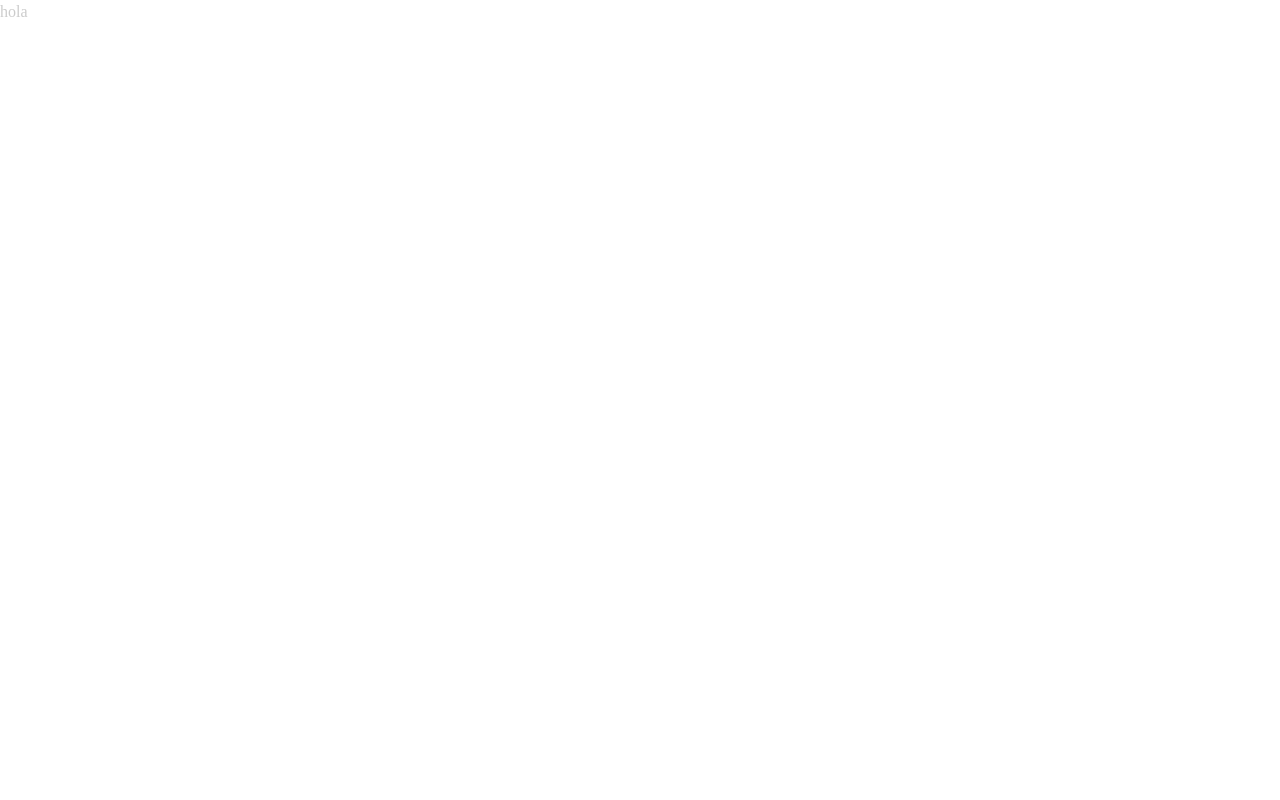
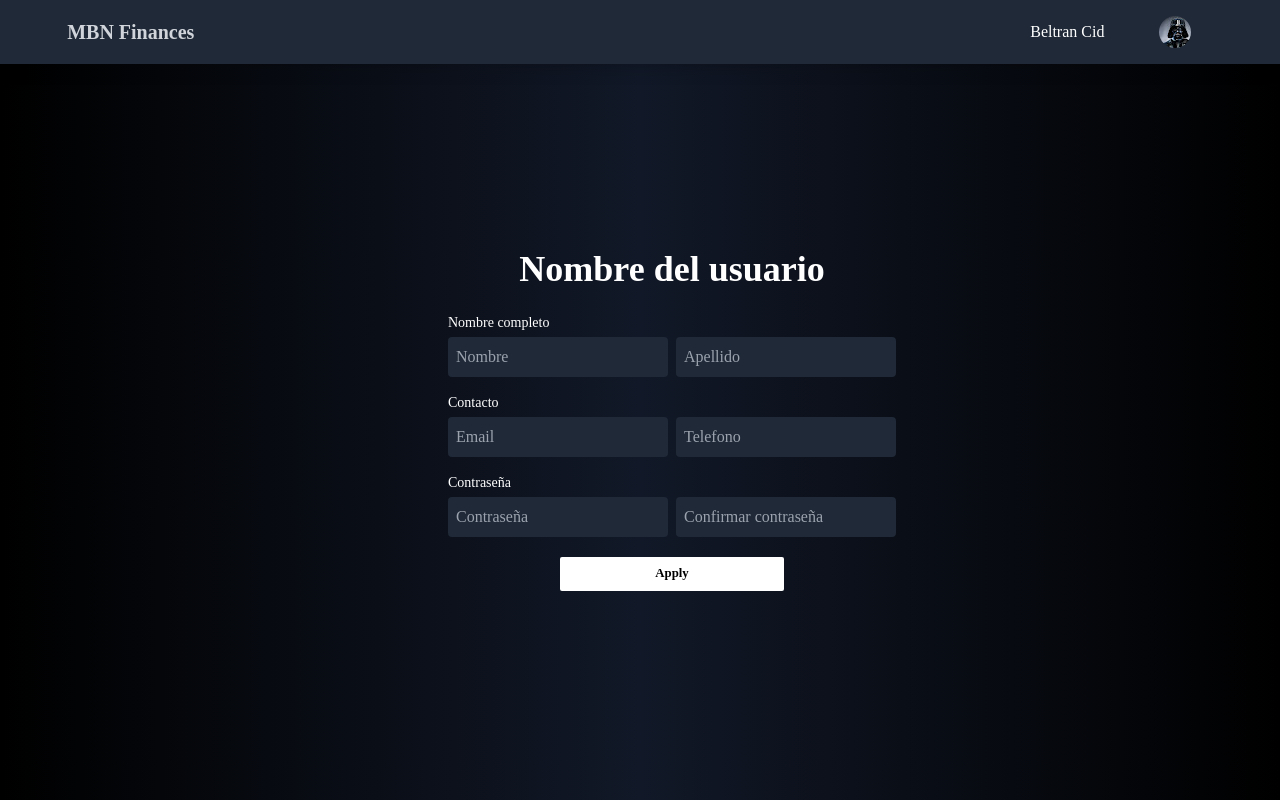
Before and after one commit to Beltru/MBN-Finances-Front-End, a Next.js app in the folder mbn/: page /settings in a window 1280 px wide. Built offline with nearby package versions, Linux system fonts and the light colour scheme; a web font is replaced by a local one.

Commit message:
creacion de settings

```diff
--- a/mbn/app/settings/page.jsx
+++ b/mbn/app/settings/page.jsx
@@ -1,14 +1,107 @@
 "use client"
 
+import Navbar from "../../components/Nav-set";
 import { useState } from "react";
 import Image from "next/image";
+import "./sett.css"
+
 
 export default function Settings() {
+  const [username, setUsername] = useState("Nombre del usuario");
+  const [firstName, setFirstName] = useState("");
+  const [lastName, setLastName] = useState("");
+  const [email, setEmail] = useState("");
+  const [phone, setPhone] = useState("");
+  const [password, setPassword] = useState("");
+  const [confirmPassword, setConfirmPassword] = useState("");
 
     return (
-      <div>
-        hola
+      <div className="pt-20 p-8 h-[100vh] bg-gradient-to-r from-black via-gray-900 to-black text-white overflow-hidden">
+        <nav>
+         <Navbar/>
+        </nav>
+
+      <main className="flex justify-center items-center w-[100vw] h-[85vh]">
+      <div className="max-w-md w-full space-y-6">
+
+        {/* Profile Info */}
+        <div className="text-center">
+          <p className="text-4xl font-bold">{username}</p>
+        </div>
+
+        {/* Account Settings Form */}
+        <div className="space-y-4">
+          {/* Name Section */}
+          <div>
+            <h3 className="text-sm font-medium">Nombre completo</h3>
+            <div className="flex gap-2 mt-1">
+              <input
+                type="text"
+                placeholder="Nombre"
+                value={firstName}
+                onChange={(e) => setFirstName(e.target.value)}
+                className="bg-gray-800 text-white w-full p-2 rounded outline-none"/>
+
+              <input
+                type="text"
+                placeholder="Apellido"
+                value={lastName}
+                onChange={(e) => setLastName(e.target.value)}
+                className="bg-gray-800 text-white w-full p-2 rounded outline-none"/>
+
+            </div>
+          </div>
+
+          {/* Contact Section */}
+          <div>
+            <h3 className="text-sm font-medium">Contacto</h3>
+            <div className="flex gap-2 mt-1">
+              <input
+                type="email"
+                placeholder="Email"
+                value={email}
+                onChange={(e) => setEmail(e.target.value)}
+                className="bg-gray-800 text-white w-full p-2 rounded outline-none"/>
+
+              <input
+                type="tel"
+                placeholder="Telefono"
+                value={phone}
+                onChange={(e) => setPhone(e.target.value)}
+                className="bg-gray-800 text-white w-full p-2 rounded outline-none"/>
+
+            </div>
+          </div>
+
+          {/* Password Section */}
+          <div>
+            <h3 className="text-sm font-medium">Contraseña</h3>
+            <div className="flex gap-2 mt-1">
+              <input
+                type="password"
+                placeholder="Contraseña"
+                value={password}
+                onChange={(e) => setPassword(e.target.value)}
+                className="bg-gray-800 text-white w-full p-2 rounded outline-none"/>
+
+              <input
+                type="password"
+                placeholder="Confirmar contraseña"
+                value={confirmPassword}
+                onChange={(e) => setConfirmPassword(e.target.value)}
+                className="bg-gray-800 text-white w-full p-2 rounded outline-none"/>
+
+            </div>
+
+            <div className="flex justify-center items-center flex-col w-[100%]">
+                <button type="submit" className="mt-5 bg-white text-black w-[50%] rounded-sm">Apply</button>
+          </div>
+
+          </div>
+        </div>
       </div>
+      </main>
+    </div>
 
   );
 }
--- /dev/null
+++ b/mbn/app/settings/sett.css
@@ -0,0 +1,18 @@
+@import url('https://fonts.googleapis.com/css2?family=Raleway:ital,wght@0,100..900;1,100..900&display=swap');
+
+button {
+    background: #fff;
+    color: #000;
+    font-weight: 700;
+    padding: .6vw 1vw;
+    cursor: pointer;
+    border-radius: .1vw;
+    font-size: 1vw;
+    transition: 0.3s ease;
+  }
+
+  button:hover {
+    color: #fff;
+    border-color: #fff;
+    background: rgba(255, 255, 255, 0.15);
+}
--- /dev/null
+++ b/mbn/components/Nav-set.jsx
@@ -0,0 +1,21 @@
+"use client";
+const Navbar = () => {
+  return (
+    <nav className="fixed top-0 left-0 right-0 bg-gray-800 p-4 shadow-lg z-10">
+      <div className="w-[100vw] flex items-center justify-between px-[4vw]">
+        <a href="http://localhost:3000/home"  className="text-gray-300 text-xl font-bold cursor-pointer" >
+          MBN Finances
+        </a>
+
+        <div className="flex space-x-4">
+            <ul className="flex flex-row justify-evenly w-[21vw] items-center">
+              <li>Beltran Cid</li>
+              <li><img src="/profile-photo.jpg" alt="" className="rounded-full"/></li>
+            </ul>
+        </div>
+      </div>
+    </nav>
+  );
+};
+
+export default Navbar;
```
Also changed, not shown: 1 other file (tests, documents, lock files or other folders).
